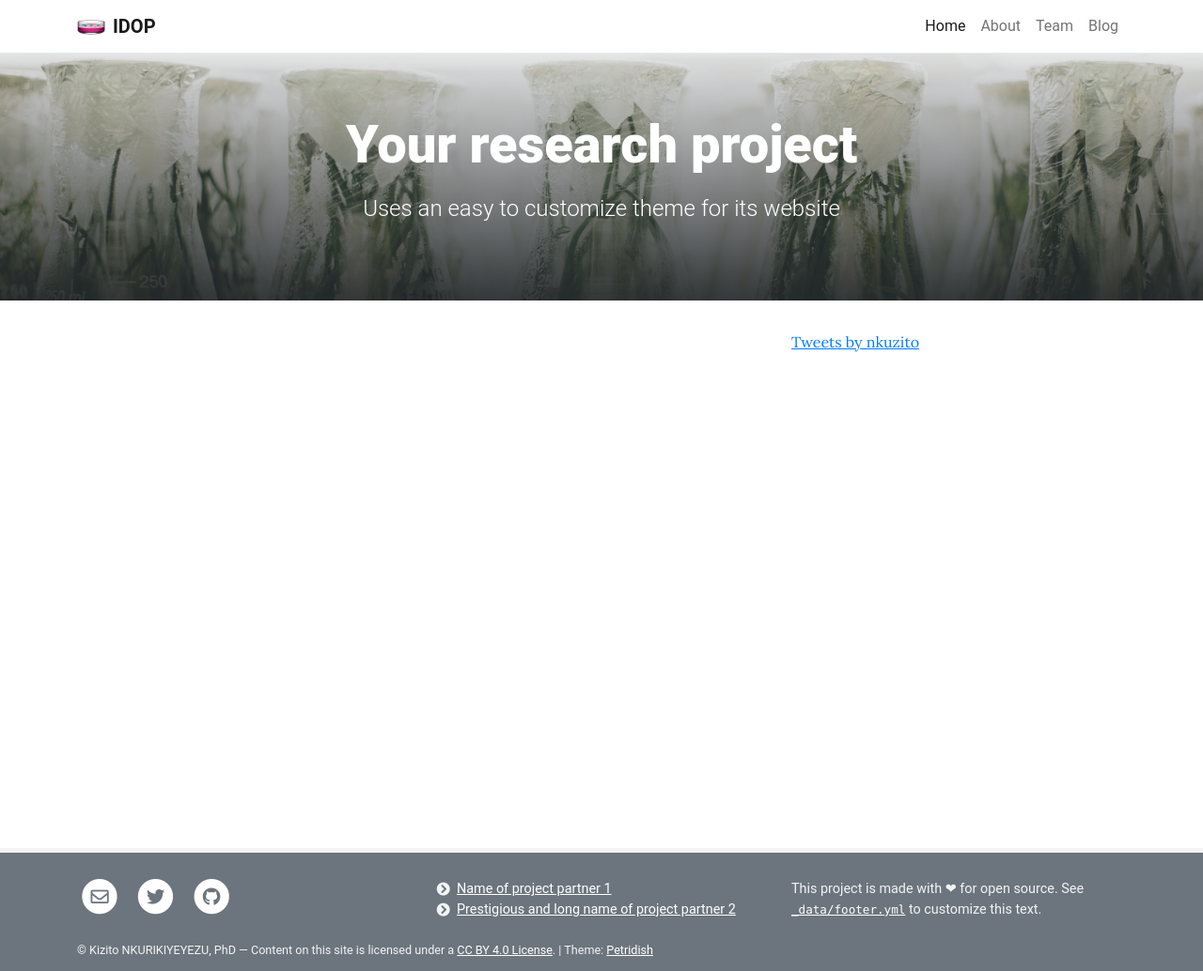
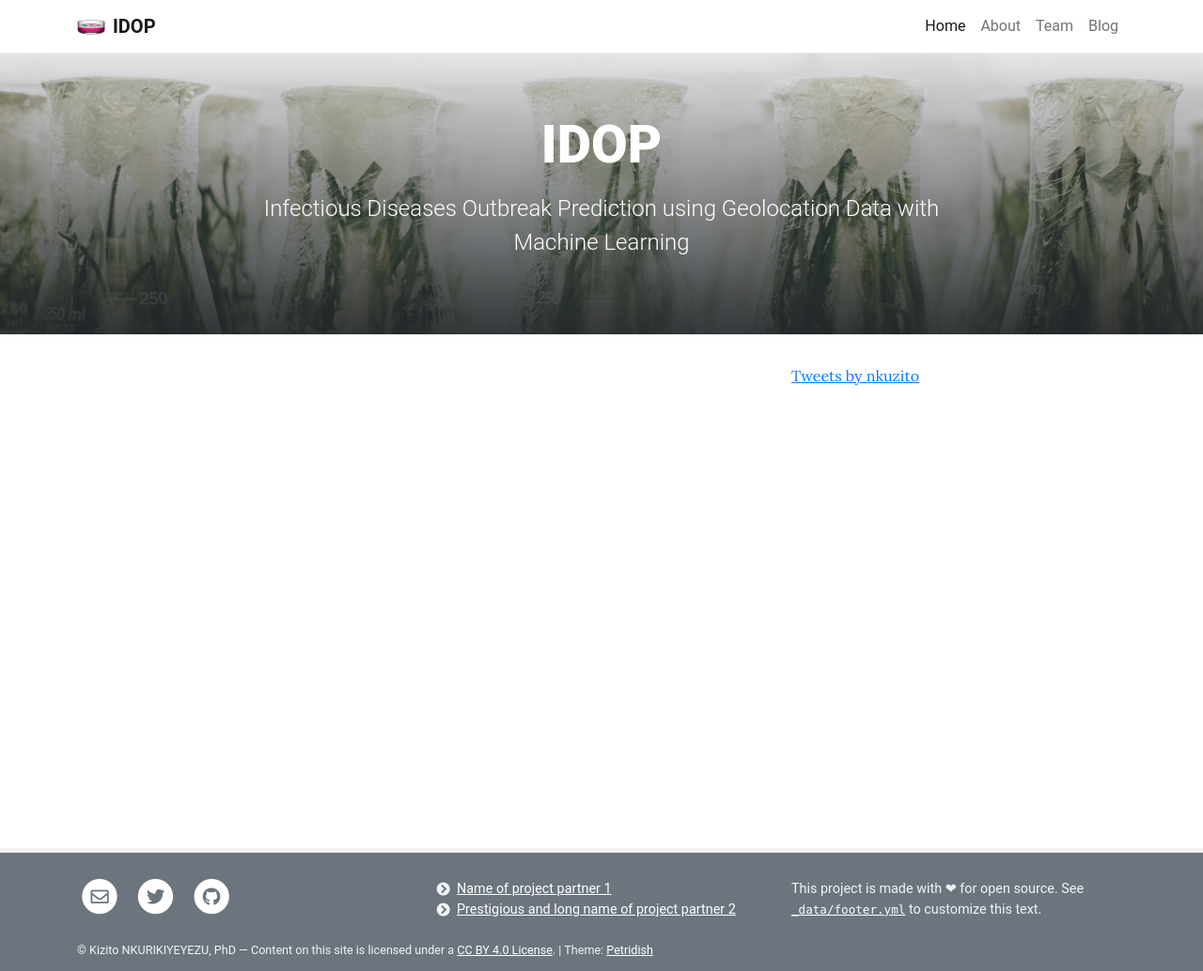
Before and after one commit to qiriro/idop, a Jekyll site: the page built from pages/home.md, in a window 1280 px wide. Shown: the whole page at 94% size. Built offline with Jekyll 4.4.1, drawn with Linux system fonts in a browser that asks for light colours; comment, search, counter and statistics services are not loaded.

```diff
--- a/pages/home.md
+++ b/pages/home.md
@@ -1,7 +1,7 @@
 ---
 layout: home
-title: Your research project
-description: Uses an easy to customize theme for its website
+title: IDOP
+description: Infectious Diseases Outbreak Prediction using Geolocation Data with Machine Learning
 background: /assets/theme/images/chuttersnap-146799-unsplash.jpg
 permalink: /
 ---
```
